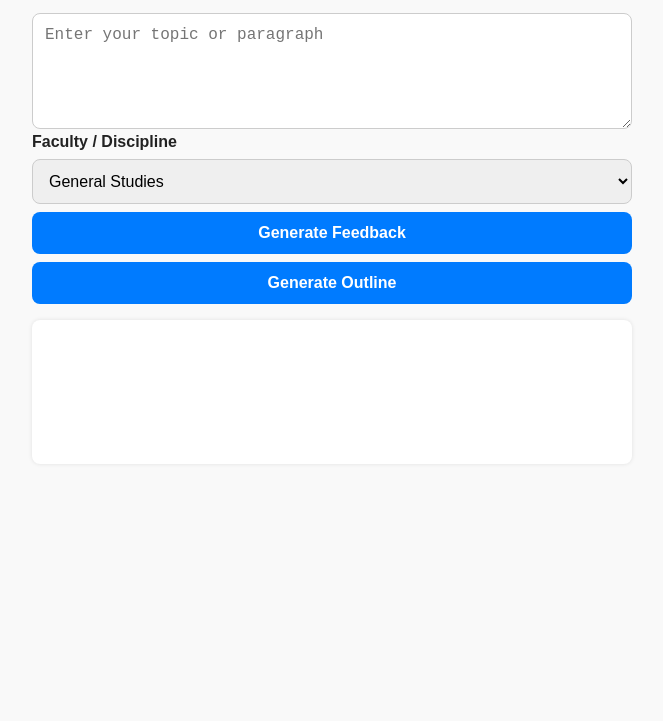
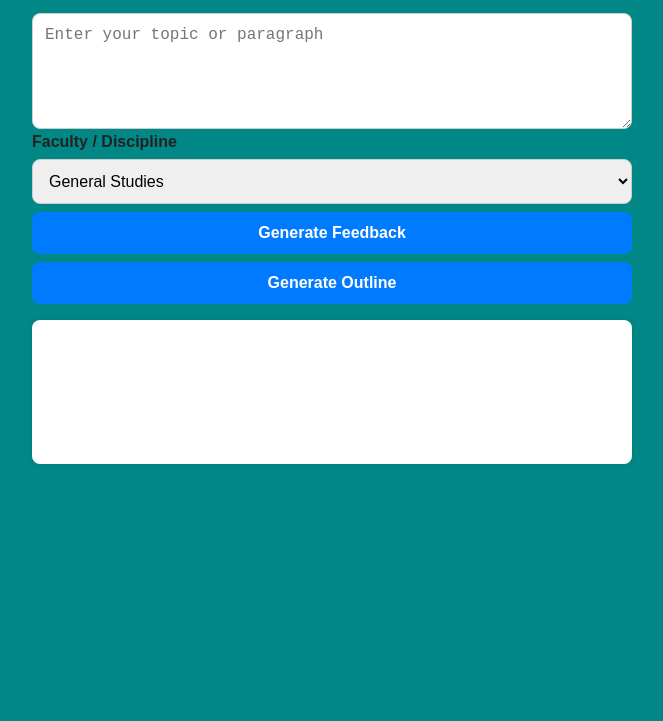
Before and after one commit to easy-doesit/smart-academic-mentor, a plain HTML site: page index.html in a window 1280 px wide. Shown: the part 79-800 px from the top of the page, without its empty margins (308-971 px from the left). Drawn offline with Linux system fonts and the light colour scheme.

Commit message:
Update index.html

```diff
--- a/index.html
+++ b/index.html
@@ -9,7 +9,7 @@
       font-family:Poppins,sans-serif;
       margin:0;
       padding:16px;
-      background:#f9f9f9;
+      background:#018786FF;
       color:#222;
       max-width:600px;
       margin:auto;
```
